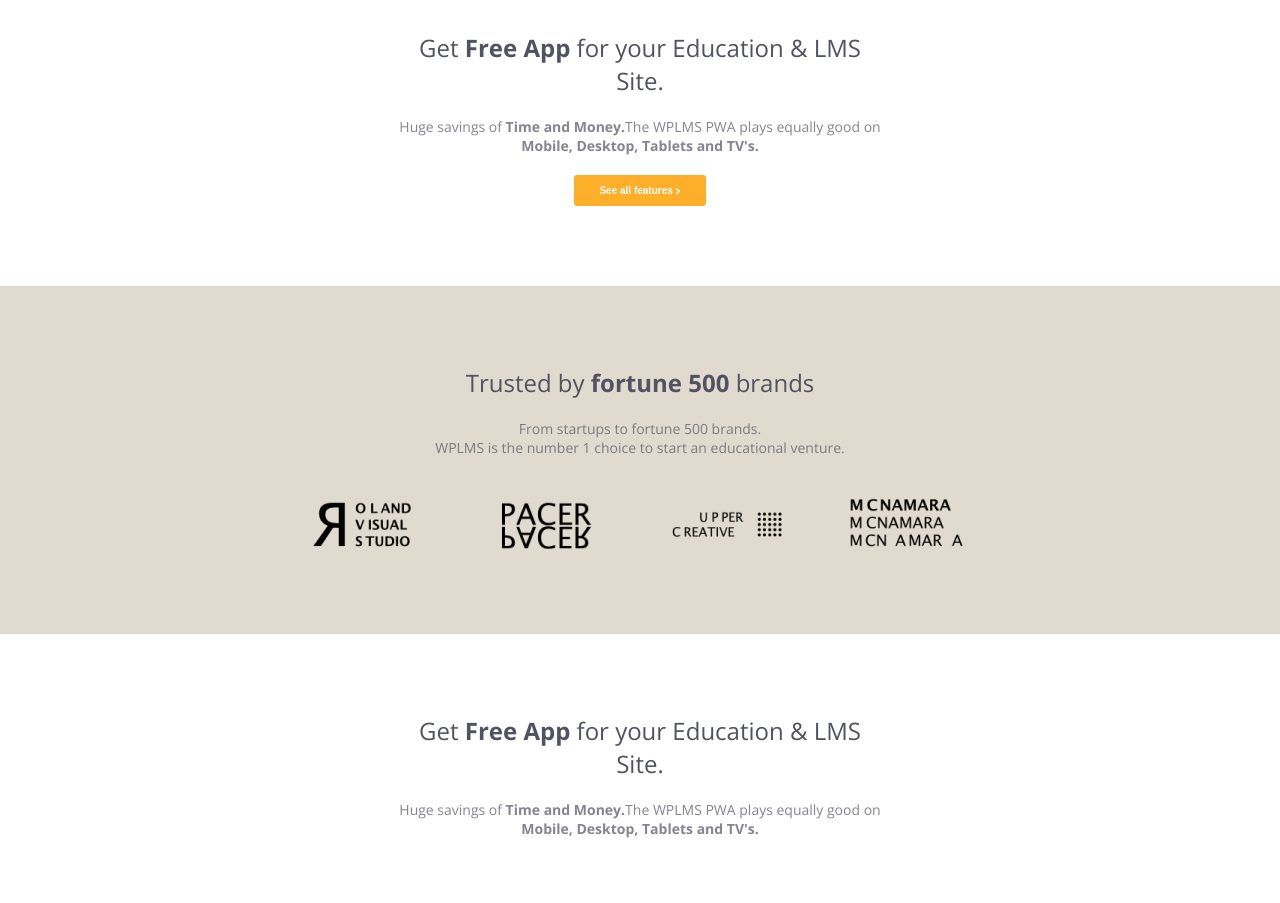
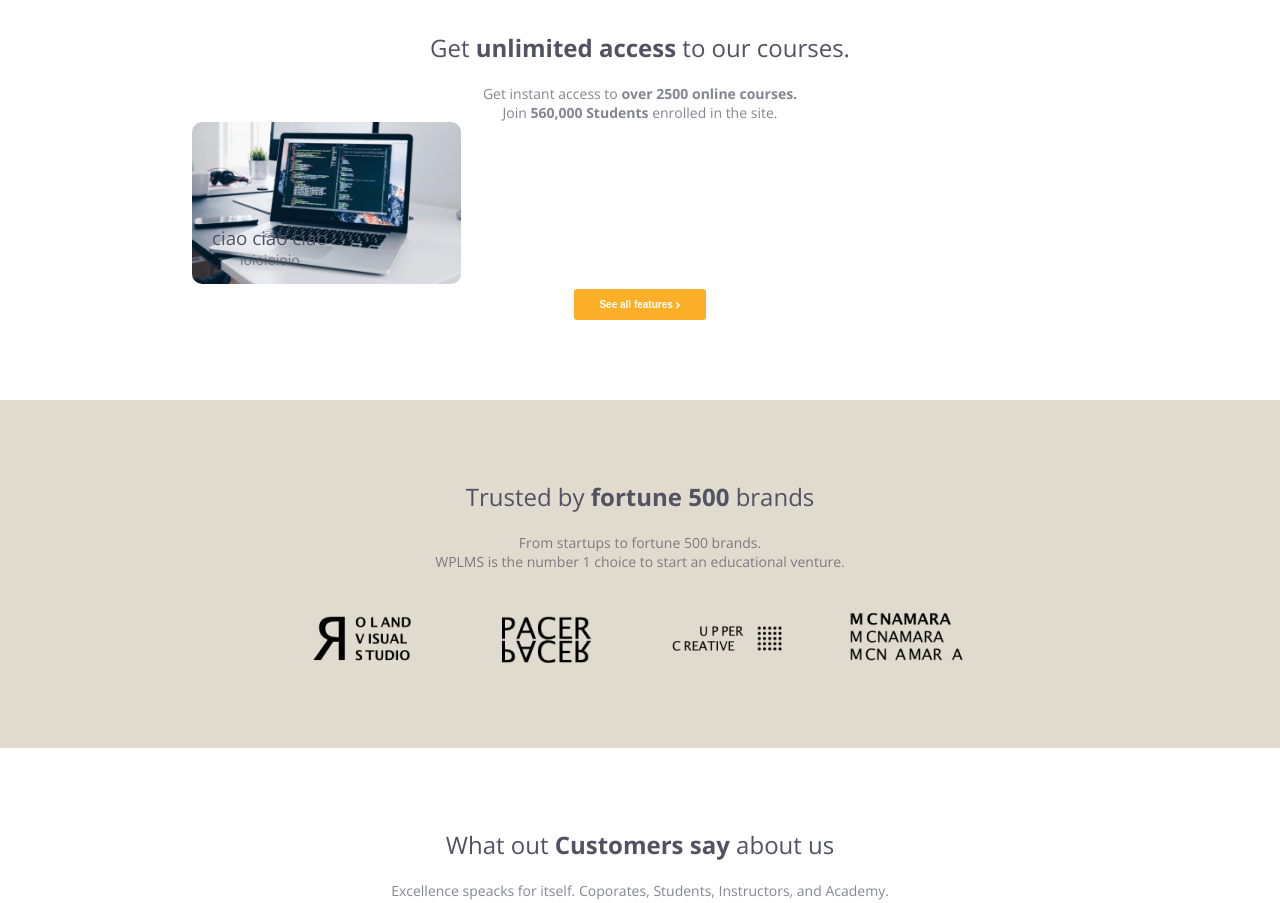
Before and after one commit to Maichol-Sibiriu/proj-html-vuejs, a plain HTML site: page index.html in a window 1280 px wide. Shown: the part 1900-2803 px from the top of the page. Drawn offline with nearby package versions, Linux system fonts and the light colour scheme.

Commit message:
inizio sezione 3

```diff
--- a/css/style.css
+++ b/css/style.css
@@ -271,18 +271,36 @@ header .ico-jumbotron{
   margin: 10px 0px;
 }
 
-/* section 3 */
-
-
-/* section 4 brands */
-.title-brands p{
-  margin: 0;
-}
-
+/* section 3 courses */
+.title-courses h2,
 .title-brands h2{
   margin-bottom: 20px;
 }
 
+.title-courses p,
+.title-brands p,
+.text-courses p{
+  margin: 0;
+}
+
+.img-courses{
+  flex-basis: 30%;
+  position: relative;
+}
+
+.img-courses > img{
+  max-width: 100%;
+  border-radius: 10px;
+}
+
+.text-courses{
+  position: absolute;
+  left: 15px;
+  bottom: 15px;
+  padding: 5px;
+}
+
+/* section 4 brands */
 .brands{
   width: 80%;
   margin: 40px auto 0px;
--- a/index.html
+++ b/index.html
@@ -122,13 +122,23 @@
 
           <div class="container">
 
-            <!-- title settingsApp -->
-            <div class="title-settingsApp">
-              <h2>Get <span>Free App</span> for your Education &
-                  LMS Site.</h2>
-              <p>Huge savings of <span>Time and Money.</span>The
-                 WPLMS PWA plays equally good on <span>Mobile,
-                 Desktop, Tablets and TV's.</span></p>
+            <!-- title courses -->
+            <div class="title-courses">
+              <h2>Get <span>unlimited access</span> to our courses.</h2>
+              <p>Get instant access to <span>over 2500 online courses.</span></p>
+              <p>Join <span>560,000 Students</span> enrolled in the site.</p>
+            </div>
+
+            <div class="courses d-f">
+
+              <div class="img-courses">
+                <img src="./img/course4-310x186.png" alt="">
+                <div class="text-courses">
+                  <h3>ciao ciao ciao</h3>
+                  <p>ioioioioio</p>
+                </div>
+              </div>
+
             </div>
 
             <button  class="btn orange-btn" type="button" name="button">See all features <i :class=" 'fas ' + iconBtn"></i></button>
@@ -164,13 +174,11 @@
 
           <div class="container">
 
-            <!-- title settingsApp -->
-            <div class="title-settingsApp">
-              <h2>Get <span>Free App</span> for your Education &
-                  LMS Site.</h2>
-              <p>Huge savings of <span>Time and Money.</span>The
-                 WPLMS PWA plays equally good on <span>Mobile,
-                 Desktop, Tablets and TV's.</span></p>
+            <!-- title customers -->
+            <div class="title-customers">
+              <h2>What out <span>Customers say</span> about us</h2>
+              <p>Excellence speacks for itself. Coporates,
+                 Students, Instructors, and Academy.</p>
             </div>
 
           </div>
```
Also changed, not shown: img/course1-310x186.png (added), img/course2-1-310x186.png (added), img/course3-310x186.png (added), img/course4-310x186.png (added), img/course6-310x186.png (added), img/course7-310x186.png (added).
